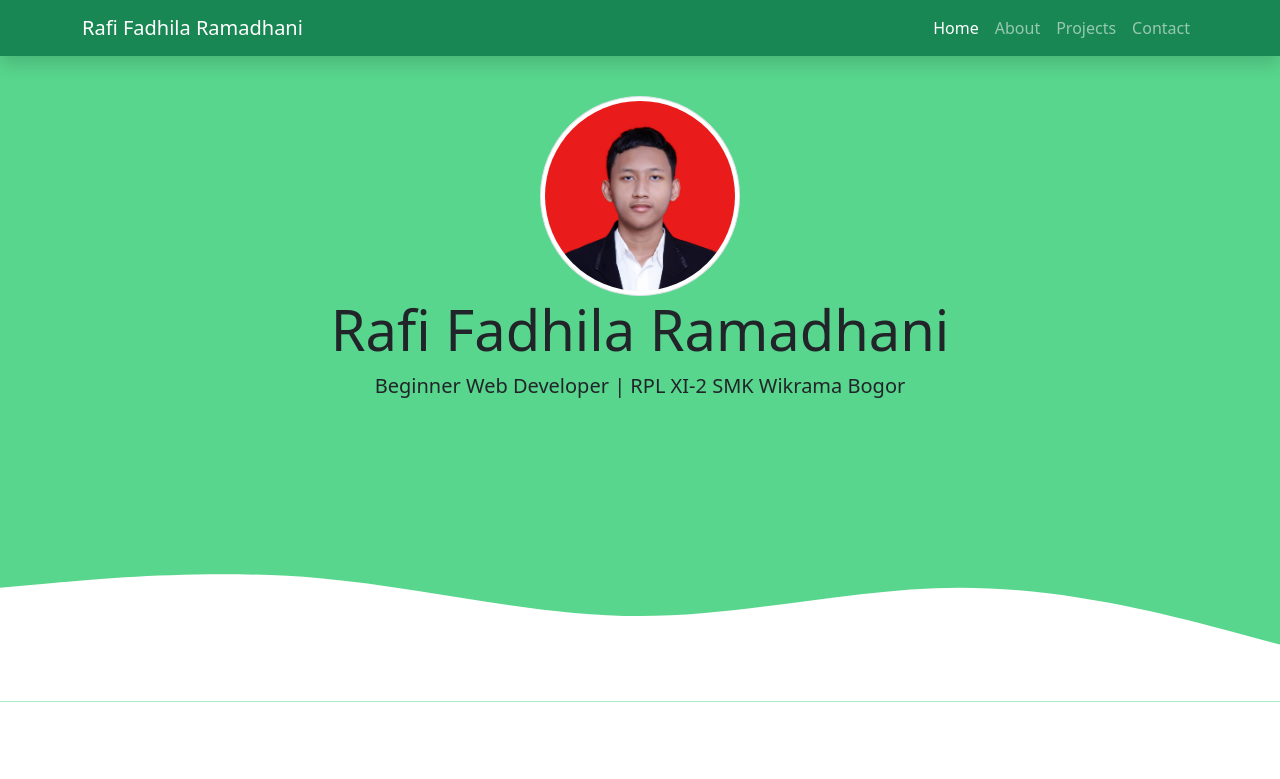
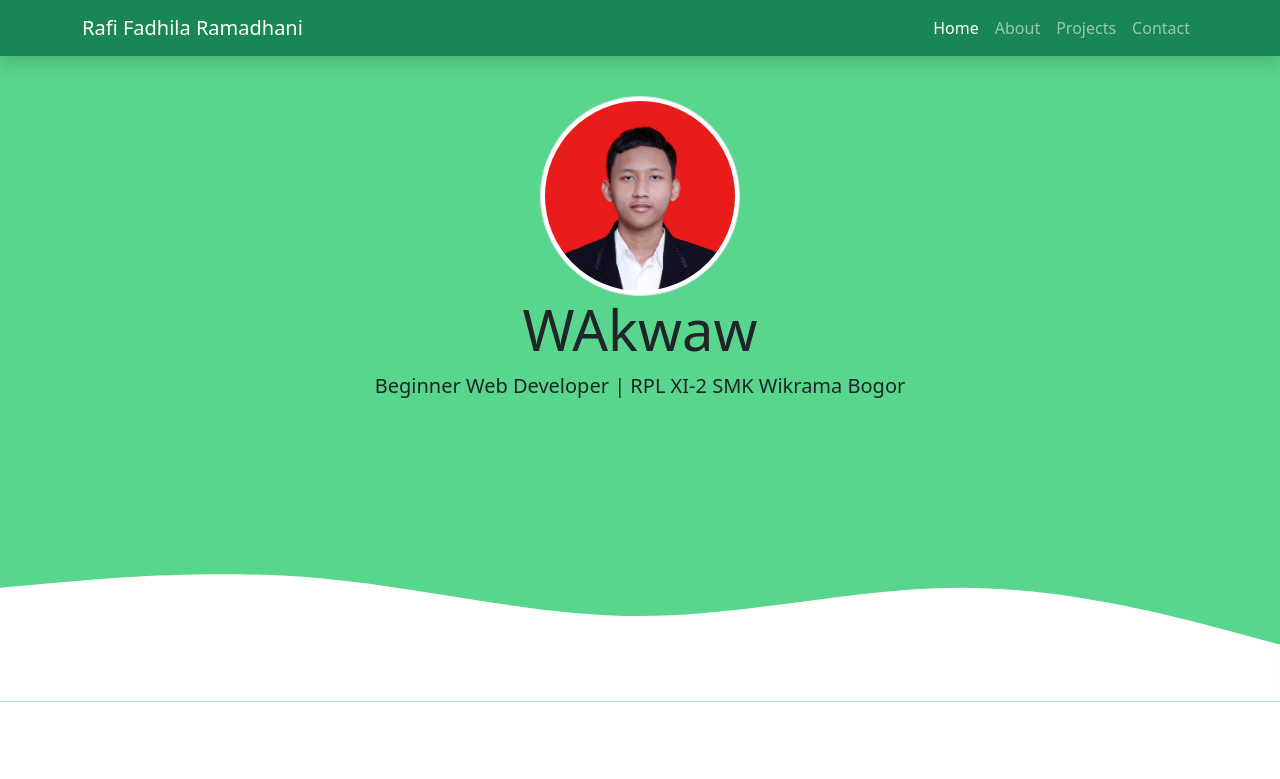
Before and after one commit to rafifadhila440/rafifadhila440.github.io, a plain HTML site: page index.html in a window 1280 px wide. Shown: the top 779 px of the page. Drawn offline with nearby package versions, Linux system fonts and the light colour scheme.

Commit message:
Ganti nama

```diff
--- a/index.html
+++ b/index.html
@@ -50,7 +50,7 @@
     <!-- Jumbotron -->
     <section class="jumbotron text-center">
       <img src="img/Profile Picture.JPG" alt="Rafi Fadhila Ramadhani" width="200" class="rounded-circle img-thumbnail" />
-      <h1 class="display-4">Rafi Fadhila Ramadhani</h1>
+      <h1 class="display-4">WAkwaw</h1>
       <p class="lead">Beginner Web Developer | RPL XI-2 SMK Wikrama Bogor</p>
       <svg xmlns="http://www.w3.org/2000/svg" viewBox="0 0 1440 320">
         <path
```
